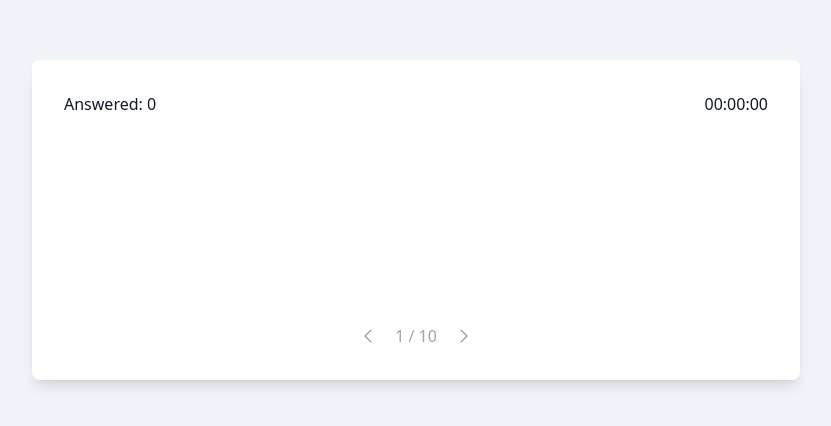
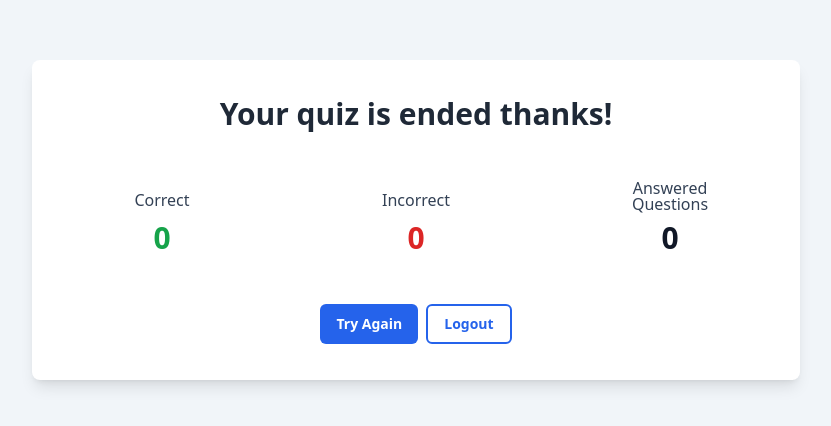
Before and after one commit to riansyh/quiz-dot-challenge, a React (Vite) app: page / in a window 1280 px wide. Shown: the part 180-606 px from the top of the page, without its empty margins (224-1055 px from the left). Built offline with nearby package versions, Linux system fonts and the light colour scheme; no server answers; sample sign-in values are in the browser's storage.

Commit message:
feat: add timer, result, & upgrade react router version

```diff
--- a/package.json
+++ b/package.json
@@ -12,11 +12,14 @@
     "axios": "^1.2.3",
     "clsx": "^1.2.1",
     "html-react-parser": "^3.0.8",
+    "localforage": "^1.10.0",
+    "match-sorter": "^6.3.1",
     "react": "^18.2.0",
     "react-dom": "^18.2.0",
     "react-hook-form": "^7.42.1",
     "react-icons": "^4.7.1",
-    "react-router-dom": "^5.2.0"
+    "react-router-dom": "^6.7.0",
+    "sort-by": "^0.0.2"
   },
   "devDependencies": {
     "@types/react": "^18.0.26",
--- a/src/App.tsx
+++ b/src/App.tsx
@@ -1,5 +1,5 @@
 import PrivateRoute from "./auth/PrivateRoute";
-import { BrowserRouter, Route, Switch } from "react-router-dom";
+import { Routes, Route, BrowserRouter } from "react-router-dom";
 import { Login } from "./components/Login";
 import { Quiz } from "./components/Quiz";
 import { GlobalContext } from "./utils/GlobalContext";
@@ -13,10 +13,17 @@ function App() {
     return (
         <GlobalContext.Provider value={{ userData, setUserData, questions, setQuestions }}>
             <BrowserRouter>
-                <Switch>
-                    <PrivateRoute exact path="/" component={Quiz} />
-                    <Route exact path="/login" component={Login} />
-                </Switch>
+                <Routes>
+                    <Route
+                        path="/"
+                        element={
+                            <PrivateRoute>
+                                <Quiz />
+                            </PrivateRoute>
+                        }
+                    />
+                    <Route path="/login" element={<Login />} />
+                </Routes>
             </BrowserRouter>
         </GlobalContext.Provider>
     );
--- a/src/auth/PrivateRoute.tsx
+++ b/src/auth/PrivateRoute.tsx
@@ -1,10 +1,13 @@
-import React from "react";
-import { Redirect, Route } from "react-router-dom";
+import { Navigate } from "react-router-dom";
 
 const PrivateRoute = (props: any) => {
     const token = localStorage.getItem("auth");
 
-    return <>{token ? <Route {...props} /> : <Redirect to="/login" />}</>;
+    if (!token) {
+        return <Navigate to="/login" />;
+    }
+
+    return props.children;
 };
 
 export default PrivateRoute;
--- /dev/null
+++ b/src/components/Questions.tsx
@@ -0,0 +1,145 @@
+import clsx from "clsx";
+import React, { useEffect, useState } from "react";
+import { BsChevronLeft, BsChevronRight } from "react-icons/bs";
+import { useGlobalContext } from "../utils/GlobalContext";
+import parse from "html-react-parser";
+import axios from "axios";
+
+export const Questions = ({
+    minutes,
+    seconds,
+    answeredCount,
+    setFinish,
+}: {
+    minutes: number;
+    seconds: number;
+    answeredCount: number;
+    setFinish: () => void;
+}) => {
+    const { userData, setQuestions, questions } = useGlobalContext();
+
+    const [activeQuestionIndex, setActiveQuestionIndex] = useState(0);
+
+    const handlePrev = () => {
+        if (activeQuestionIndex > 0) {
+            setActiveQuestionIndex((prev) => (prev -= 1));
+        }
+    };
+
+    const handleNext = () => {
+        if (activeQuestionIndex < 9) {
+            setActiveQuestionIndex((prev) => (prev += 1));
+        }
+    };
+
+    const handleChooseAnswer = (option: string) => {
+        const newQuestions = questions;
+
+        if (option === questions[activeQuestionIndex].userAnswer) {
+            newQuestions[activeQuestionIndex].userAnswer = "";
+        } else {
+            newQuestions[activeQuestionIndex].userAnswer = option;
+        }
+
+        setQuestions([...newQuestions]);
+
+        if (newQuestions[activeQuestionIndex].userAnswer !== "")
+            setTimeout(() => {
+                handleNext();
+            }, 300);
+    };
+
+    useEffect(() => {
+        axios
+            .get("https://opentdb.com/api.php?amount=10&type=boolean")
+            .then((res) => res.data)
+            .then((data) => {
+                const filteredData = data.results.map((question: any) => ({
+                    question: question.question,
+                    correctAnswer: question.correct_answer,
+                    userAnswer: "",
+                }));
+
+                setQuestions(filteredData);
+            })
+            .catch((err) => console.log(err));
+    }, []);
+
+    return (
+        <div className="w-full flex flex-col items-center justify-between min-h-[500px] md:min-h-[320px] bg-white rounded-lg shadow-lg p-8 m-4 md:max-w-screen-md md:mx-auto">
+            <div className="flex w-full justify-between">
+                <div>
+                    <p className="">Answered: {answeredCount}</p>
+                </div>
+
+                <div className="timer">
+                    {minutes.toString().padStart(2, "0")} : {seconds.toString().padStart(2, "0")}
+                </div>
+            </div>
+
+            {questions.length > 0 && (
+                <div className="question w-full">
+                    <p className="text-center h-32 md:h-20">
+                        {parse(questions[activeQuestionIndex].question)}
+                    </p>
+
+                    <div className="flex w-full justify-between mt-4 gap-3">
+                        <button
+                            onClick={() => handleChooseAnswer("True")}
+                            className={clsx(
+                                `button flex-1 border-2 border-blue-500 hover:bg-blue-50`,
+                                questions[activeQuestionIndex].userAnswer === "True" &&
+                                    "bg-blue-500 text-white hover:bg-blue-600"
+                            )}
+                        >
+                            True
+                        </button>
+                        <button
+                            onClick={() => handleChooseAnswer("False")}
+                            className={clsx(
+                                `button flex-1 border-2 border-blue-500 hover:bg-blue-50`,
+                                questions[activeQuestionIndex].userAnswer === "False" &&
+                                    "bg-blue-500 text-white hover:bg-blue-600"
+                            )}
+                        >
+                            False
+                        </button>
+                    </div>
+                </div>
+            )}
+
+            <div className="flex justify-center items-center w-full relative">
+                <div className="flex gap-2">
+                    <button onClick={handlePrev} disabled={activeQuestionIndex === 0}>
+                        <BsChevronLeft
+                            className={clsx(
+                                "text-gray-500",
+                                activeQuestionIndex !== 0 ? "hover:text-blue-700" : "text-gray-300"
+                            )}
+                        />
+                    </button>
+                    <p className="w-16 flex items-center justify-center text-gray-400">
+                        {activeQuestionIndex + 1} / 10
+                    </p>
+                    <button onClick={handleNext} disabled={activeQuestionIndex === 9}>
+                        <BsChevronRight
+                            className={clsx(
+                                "text-gray-500",
+                                activeQuestionIndex !== 9 ? "hover:text-blue-700" : "text-gray-300"
+                            )}
+                        />
+                    </button>
+                </div>
+
+                {activeQuestionIndex === 9 && (
+                    <button
+                        onClick={setFinish}
+                        className="absolute right-0 button text-white px-6 bg-green-500 hover:bg-green-600"
+                    >
+                        Finish
+                    </button>
+                )}
+            </div>
+        </div>
+    );
+};
--- a/src/components/Quiz.tsx
+++ b/src/components/Quiz.tsx
@@ -4,57 +4,20 @@ import { useGlobalContext } from "../utils/GlobalContext";
 import parse from "html-react-parser";
 import clsx from "clsx";
 import { BsChevronLeft, BsChevronRight } from "react-icons/bs";
+import { useCountdown } from "../utils/useCountdown";
+import { Questions } from "./Questions";
 
 export const Quiz = () => {
-    const { userData, setQuestions, questions } = useGlobalContext();
+    const { questions } = useGlobalContext();
+    const deadline = localStorage.getItem("deadline");
+    const [, , minutes, seconds] = useCountdown(deadline!);
+    const [isFinish, setIsFinish] = useState(false);
 
-    const [activeQuestionIndex, setActiveQuestionIndex] = useState(0);
+    const [result, setResult] = useState({
+        correct: 0,
+        incorrect: 0,
+    });
     const [answeredCount, setAnsweredCount] = useState(0);
-
-    const handlePrev = () => {
-        if (activeQuestionIndex > 0) {
-            setActiveQuestionIndex((prev) => (prev -= 1));
-        }
-    };
-
-    const handleNext = () => {
-        if (activeQuestionIndex < 9) {
-            setActiveQuestionIndex((prev) => (prev += 1));
-        }
-    };
-
-    const handleChooseAnswer = (option: string) => {
-        const newQuestions = questions;
-
-        if (option === questions[activeQuestionIndex].userAnswer) {
-            newQuestions[activeQuestionIndex].userAnswer = "";
-        } else {
-            newQuestions[activeQuestionIndex].userAnswer = option;
-        }
-
-        setQuestions([...newQuestions]);
-
-        if (newQuestions[activeQuestionIndex].userAnswer !== "")
-            setTimeout(() => {
-                handleNext();
-            }, 300);
-    };
-
-    useEffect(() => {
-        axios
-            .get("https://opentdb.com/api.php?amount=10&type=boolean")
-            .then((res) => res.data)
-            .then((data) => {
-                const filteredData = data.results.map((question: any) => ({
-                    question: question.question,
-                    correctAnswer: question.correct_answer,
-                    userAnswer: "",
-                }));
-
-                setQuestions(filteredData);
-            })
-            .catch((err) => console.log(err));
-    }, []);
 
     useEffect(() => {
         if (questions.length > 0) {
@@ -63,83 +26,66 @@ export const Quiz = () => {
         }
     }, [questions]);
 
+    useEffect(() => {
+        if (questions.length > 0) {
+            const correct = questions.filter(
+                (item) => item.correctAnswer == item.userAnswer
+            ).length;
+            const incorrect = questions.filter(
+                (item) => item.correctAnswer != item.userAnswer
+            ).length;
+
+            setResult(() => ({
+                correct: correct,
+                incorrect: incorrect,
+            }));
+        }
+    }, [isFinish]);
+
     return (
         <main className="bg-slate-100 text-gray-900 font-sans h-screen w-full">
             <section className="flex items-center h-screen w-full">
-                <div className="w-full flex flex-col items-center justify-between min-h-[500px] md:min-h-[320px] bg-white rounded-lg shadow-lg p-8 m-4 md:max-w-screen-md md:mx-auto">
-                    <div className="flex w-full justify-between">
-                        <div>
-                            <p className="">Answered: {answeredCount}</p>
+                {minutes + seconds <= 0 || isFinish ? (
+                    <div className="w-full flex flex-col items-center justify-center min-h-[500px] md:min-h-[320px] bg-white rounded-lg shadow-lg p-8 m-4 md:max-w-screen-md md:mx-auto gap-12">
+                        <h1 className="text-3xl text-gray-800 font-semibold">
+                            Your quiz is ended thanks!
+                        </h1>
+                        <div className="flex justify-between items-end w-full px-12">
+                            <div className="flex flex-col gap-2 items-center">
+                                <h2 className="text-slate-700 w-[100px] text-center">Correct</h2>
+                                <p className="font-bold text-3xl text-green-600">
+                                    {result.correct}
+                                </p>
+                            </div>
+                            <div className="flex flex-col gap-2 items-center">
+                                <h2 className="text-slate-700 w-[100px] text-center">Incorrect</h2>
+                                <p className="font-bold text-3xl text-red-600">
+                                    {result.incorrect}
+                                </p>
+                            </div>
+                            <div className="flex flex-col gap-2 items-center">
+                                <h2 className="text-slate-700 w-[100px] text-center leading-none">
+                                    Answered Questions
+                                </h2>
+                                <p className="font-bold text-3xl">{answeredCount}</p>
+                            </div>
                         </div>
 
-                        <div className="timer">00:00:00</div>
-                    </div>
-
-                    {questions.length > 0 && (
-                        <div className="question w-full">
-                            <p className="text-center h-32 md:h-20">
-                                {parse(questions[activeQuestionIndex].question)}
-                            </p>
-
-                            <div className="flex w-full justify-between mt-4 gap-3">
-                                <button
-                                    onClick={() => handleChooseAnswer("True")}
-                                    className={clsx(
-                                        `button flex-1 border-2 border-blue-500 hover:bg-blue-50`,
-                                        questions[activeQuestionIndex].userAnswer === "True" &&
-                                            "bg-blue-500 text-white hover:bg-blue-600"
-                                    )}
-                                >
-                                    True
-                                </button>
-                                <button
-                                    onClick={() => handleChooseAnswer("False")}
-                                    className={clsx(
-                                        `button flex-1 border-2 border-blue-500 hover:bg-blue-50`,
-                                        questions[activeQuestionIndex].userAnswer === "False" &&
-                                            "bg-blue-500 text-white hover:bg-blue-600"
-                                    )}
-                                >
-                                    False
-                                </button>
-                            </div>
-                        </div>
-                    )}
-
-                    <div className="flex justify-center items-center w-full relative">
                         <div className="flex gap-2">
-                            <button onClick={handlePrev} disabled={activeQuestionIndex === 0}>
-                                <BsChevronLeft
-                                    className={clsx(
-                                        "text-gray-500",
-                                        activeQuestionIndex !== 0
-                                            ? "hover:text-blue-700"
-                                            : "text-gray-300"
-                                    )}
-                                />
-                            </button>
-                            <p className="w-16 flex items-center justify-center text-gray-400">
-                                {activeQuestionIndex + 1} / 10
-                            </p>
-                            <button onClick={handleNext} disabled={activeQuestionIndex === 9}>
-                                <BsChevronRight
-                                    className={clsx(
-                                        "text-gray-500",
-                                        activeQuestionIndex !== 9
-                                            ? "hover:text-blue-700"
-                                            : "text-gray-300"
-                                    )}
-                                />
+                            <button className="button bg-blue-600 text-white">Try Again</button>
+                            <button className="button border-2 border-blue-600 text-blue-600">
+                                Logout
                             </button>
                         </div>
-
-                        {activeQuestionIndex === 9 && (
-                            <button className="absolute right-0 button text-white px-6 bg-green-500 hover:bg-green-600">
-                                Finish
-                            </button>
-                        )}
                     </div>
-                </div>
+                ) : (
+                    <Questions
+                        minutes={minutes}
+                        seconds={seconds}
+                        answeredCount={answeredCount}
+                        setFinish={() => setIsFinish(true)}
+                    />
+                )}
             </section>
         </main>
     );
--- a/src/utils/GlobalContext.ts
+++ b/src/utils/GlobalContext.ts
@@ -5,6 +5,7 @@ export const GlobalContext = createContext<TGlobalState>({
     userData: {
         name: "",
         email: "",
+        deadline: new Date(),
     },
     questions: [],
     setUserData: () => {},
--- a/src/utils/type.ts
+++ b/src/utils/type.ts
@@ -1,6 +1,7 @@
 export type TUserData = {
     name: string;
     email: string;
+    deadline: Date;
 };
 
 export type TGlobalState = {
--- /dev/null
+++ b/src/utils/useCountdown.ts
@@ -0,0 +1,28 @@
+import { useEffect, useState } from "react";
+
+const useCountdown = (targetDate: string | number | Date) => {
+    const countDownDate = new Date(targetDate).getTime();
+
+    const [countDown, setCountDown] = useState(countDownDate - new Date().getTime());
+
+    useEffect(() => {
+        const interval = setInterval(() => {
+            setCountDown(countDownDate - new Date().getTime());
+        }, 1000);
+
+        return () => clearInterval(interval);
+    }, [countDownDate]);
+
+    return getReturnValues(countDown);
+};
+
+const getReturnValues = (countDown: number) => {
+    const days = Math.floor(countDown / (1000 * 60 * 60 * 24));
+    const hours = Math.floor((countDown % (1000 * 60 * 60 * 24)) / (1000 * 60 * 60));
+    const minutes = Math.floor((countDown % (1000 * 60 * 60)) / (1000 * 60));
+    const seconds = Math.floor((countDown % (1000 * 60)) / 1000);
+
+    return [days, hours, minutes, seconds];
+};
+
+export { useCountdown };
```
Also changed, not shown: src/components/Login.tsx (+18 -2 lines), 1 other file (tests, documents, lock files or other folders).
